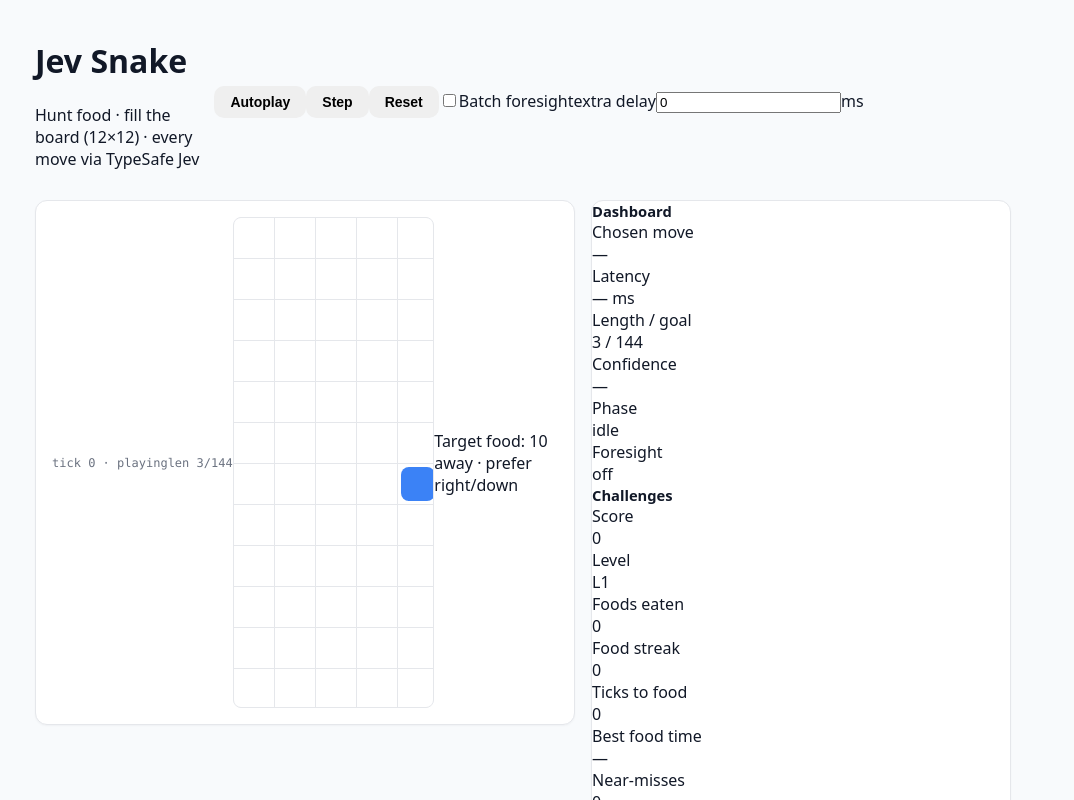
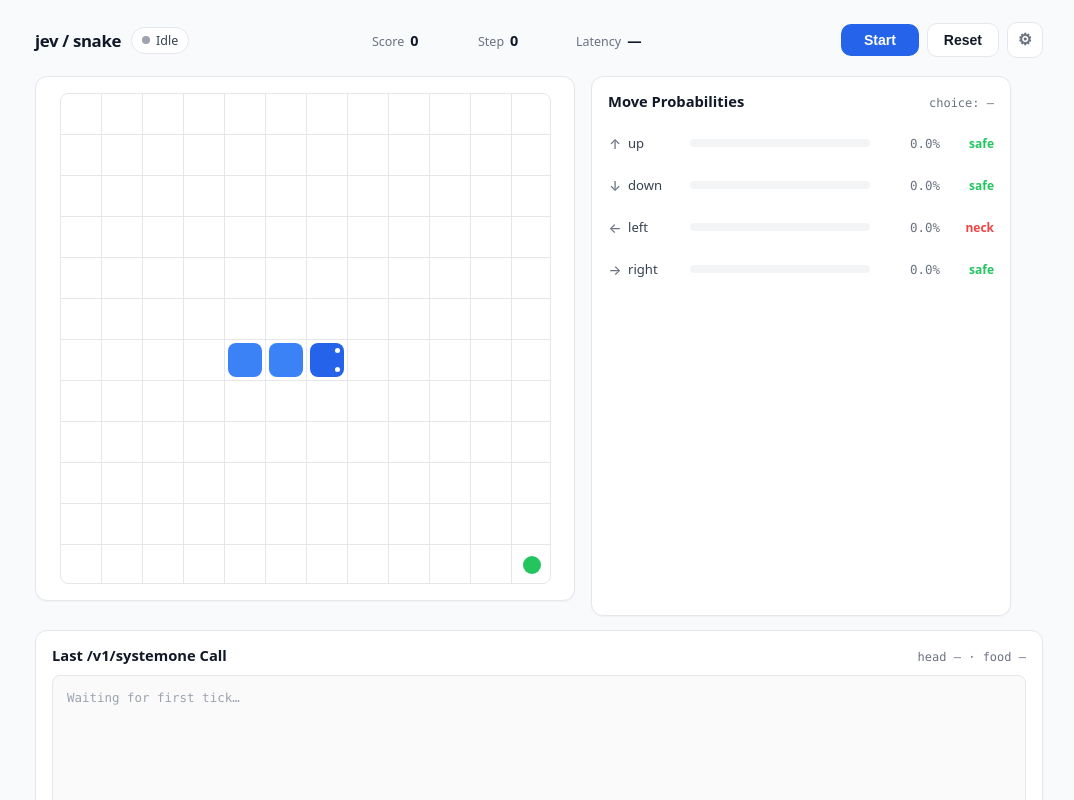
Before and after one commit to lalitsonawane/jev-snake, a Next.js app: page / in a window 1280 px wide. Shown: the top 800 px of the page, without its empty margins (101-1175 px from the left). Built offline with nearby package versions, Linux system fonts and the light colour scheme.

Commit message:
feat(ui): GIF tool chrome batch 1 — src/components/SnakeApp.tsx

```diff
--- a/src/components/SnakeApp.tsx
+++ b/src/components/SnakeApp.tsx
@@ -7,7 +7,6 @@ import {
   useMemo,
   useRef,
   useState,
-  type ReactNode,
 } from "react";
 import {
   ALL_DIRS,
@@ -15,7 +14,6 @@ import {
   createGame,
   DEFAULT_H,
   DEFAULT_W,
-  foodHint,
   legalMoves,
   serializeState,
   type Dir,
@@ -42,10 +40,110 @@ type JevTick = {
   batch: boolean;
 };
 
+const OPP: Record<Dir, Dir> = {
+  up: "down",
+  down: "up",
+  left: "right",
+  right: "left",
+};
+
+const DIR_ARROW: Record<Dir, string> = {
+  up: "↑",
+  down: "↓",
+  left: "←",
+  right: "→",
+};
+
+type MoveTag = "safe" | "neck" | "body";
+
+function tagForMove(dir: Dir, currentDir: Dir, legalSet: Set<Dir>): MoveTag {
+  if (legalSet.has(dir)) return "safe";
+  if (dir === OPP[currentDir]) return "neck";
+  return "body";
+}
+
+function fmtPct(n: unknown, digits = 1) {
+  if (typeof n !== "number" || Number.isNaN(n)) return "—";
+  return `${(n * 100).toFixed(digits)}%`;
+}
+
+function asPair(v: unknown): [number, number] | null {
+  if (Array.isArray(v) && v.length >= 2 && typeof v[0] === "number" && typeof v[1] === "number") {
+    return [v[0], v[1]];
+  }
+  return null;
+}
+
+/** Compact view of last Jev I/O for the JSON panel — derived only from real request/response. */
+function buildCallView(jev: JevTick | null): {
+  head: [number, number] | null;
+  food: [number, number] | null;
+  payload: Record<string, unknown> | null;
+} {
+  if (!jev) return { head: null, food: null, payload: null };
+  const req = (jev.request && typeof jev.request === "object" ? jev.request : {}) as Record<
+    string,
+    unknown
+  >;
+  const res = jev.response || {};
+  const head = asPair(req.head);
+  const food = asPair(req.food);
+  const dx = typeof req.food_dx === "number" ? req.food_dx : null;
+  const dy = typeof req.food_dy === "number" ? req.food_dy : null;
+  const legal = Array.isArray(req.legal)
+    ? (req.legal as string[])
+    : Array.isArray(jev.legal)
+      ? jev.legal
+      : [];
+
+  const state: Record<string, unknown> = {
+    head: head ?? req.head ?? null,
+    food: food ?? req.food ?? null,
+    food_delta: dx != null && dy != null ? [dx, dy] : null,
+    safe_moves: legal,
+  };
+
+  const move: Record<string, unknown> = {
+    choice: res.choice ?? null,
+    confidence: typeof res.confidence === "number" ? res.confidence : null,
+  };
+
+  return {
+    head,
+    food,
+    payload: { state, move },
+  };
+}
+
+function highlightJson(value: unknown): string {
+  const raw = JSON.stringify(value, null, 2);
+  // Escape HTML then color tokens
+  const esc = raw
+    .replace(/&/g, "&amp;")
+    .replace(/</g, "&lt;")
+    .replace(/>/g, "&gt;");
+  return esc.replace(
+    /("(?:\\.|[^"\\])*")(\s*:)?|\b(true|false)\b|\b(null)\b|-?\d+(?:\.\d+)?(?:[eE][+-]?\d+)?|[{}\[\],]/g,
+    (match, str, colon, bool, nul) => {
+      if (str !== undefined) {
+        if (colon !== undefined) {
+          return `<span class="jk">${str}</span>${colon}`;
+        }
+        return `<span class="js">${str}</span>`;
+      }
+      if (bool !== undefined) return `<span class="jb">${bool}</span>`;
+      if (nul !== undefined) return `<span class="jnul">${nul}</span>`;
+      if (/^-?\d/.test(match)) return `<span class="jn">${match}</span>`;
+      return `<span class="jp">${match}</span>`;
+    },
+  );
+}
+
 export default function SnakeApp() {
   const [game, setGame] = useState<Game>(() => createGame(DEFAULT_W, DEFAULT_H));
   const [running, setRunning] = useState(false);
   const [batch, setBatch] = useState(false);
+  const [gearOpen, setGearOpen] = useState(false);
   const [jev, setJev] = useState<JevTick | null>(null);
   const [error, setError] = useState<string | null>(null);
   const [tickMs, setTickMs] = useState(0);
@@ -55,6 +153,7 @@ export default function SnakeApp() {
   const busyRef = useRef(false);
   const batchRef = useRef(false);
   const lastActiveRef = useRef(Date.now());
+  const gearRef = useRef<HTMLDivElement | null>(null);
   /** Autoplay stops after this many ms with no user activity / hidden tab. */
   const IDLE_MS = 90_000;
 
@@ -86,7 +185,7 @@ export default function SnakeApp() {
     window.addEventListener("scroll", onAct, { passive: true });
     const id = window.setInterval(() => {
       if (!runningRef.current) return;
-      if (document.hidden) return; // visibility handler already stops
+      if (document.hidden) return;
       if (Date.now() - lastActiveRef.current < IDLE_MS) return;
       runningRef.current = false;
       setRunning(false);
@@ -101,6 +200,18 @@ export default function SnakeApp() {
       window.clearInterval(id);
     };
   }, [bumpActivity]);
+
+  // Close gear menu on outside click
+  useEffect(() => {
+    if (!gearOpen) return;
+    const onDoc = (e: MouseEvent) => {
+      if (gearRef.current && !gearRef.current.contains(e.target as Node)) {
+        setGearOpen(false);
+      }
+    };
+    document.addEventListener("mousedown", onDoc);
+    return () => document.removeEventListener("mousedown", onDoc);
+  }, [gearOpen]);
 
   const reset = useCallback(() => {
     runningRef.current = false;
@@ -189,7 +300,6 @@ export default function SnakeApp() {
         return false;
       }
 
-      // One combined paint: apply move then publish Jev (game first for board, jev second)
       const next = applyMove(g, move);
       gameRef.current = next;
       setGame(next);
@@ -244,50 +354,92 @@ export default function SnakeApp() {
     setRunning(next);
   };
 
-  const cells = game.width * game.height;
   const legal = jev?.legal || legalMoves(game);
   const legalSet = useMemo(() => new Set(legal), [legal]);
   const probs = jev?.response?.probabilities || {};
-  const scores = jev?.response?.scores;
-  const chosen = (jev?.response?.choice as string) || "—";
-  const hint = useMemo(() => foodHint(game.snake[0], game.food), [game.snake, game.food]);
-  const ch = game.challenges;
-  const danger = legal.length <= 1 && game.status === "playing";
+  const chosen = (jev?.response?.choice as string) || "";
+  const chosenPct =
+    chosen && typeof probs[chosen] === "number" ? fmtPct(probs[chosen]) : null;
 
-  // Stable JSON strings — only recompute when completed payload changes
-  const reqJson = useMemo(
-    () => (jev?.request != null ? JSON.stringify(jev.request, null, 2) : ""),
-    [jev?.request],
+  const statusKind =
+    game.status === "won"
+      ? "won"
+      : game.status === "lost"
+        ? "collision"
+        : running
+          ? "running"
+          : "idle";
+
+  const statusLabel =
+    statusKind === "won"
+      ? "Won"
+      : statusKind === "collision"
+        ? "Collision"
+        : statusKind === "running"
+          ? "Running"
+          : "Idle";
+
+  const callView = useMemo(() => buildCallView(jev), [jev]);
+  const jsonHtml = useMemo(
+    () => (callView.payload ? highlightJson(callView.payload) : ""),
+    [callView.payload],
   );
-  const resJson = useMemo(
-    () => (jev?.response != null ? JSON.stringify(jev.response, null, 2) : ""),
-    [jev?.response],
-  );
+
+  const headMeta = callView.head ? `[${callView.head[0]}, ${callView.head[1]}]` : "—";
+  const foodMeta = callView.food ? `[${callView.food[0]}, ${callView.food[1]}]` : "—";
 
   return (
     <div className="app">
       <header className="app-header">
-        <div>
-          <h1>Jev Snake</h1>
-          <p className="sub">
-            Hunt food · fill the board ({DEFAULT_W}×{DEFAULT_H}) · every move via TypeSafe Jev
-          </p>
+        <div className="header-left">
+          <h1>jev / snake</h1>
+          <span className={`status-pill ${statusKind}`}>
+            <span className="status-dot" aria-hidden />
+            {statusLabel}
+          </span>
         </div>
-        <div className="controls">
-          <button className="btn" onClick={toggleRun} disabled={game.status !== "playing"}>
-            {running ? "Pause" : "Autoplay"}
+
+        <div className="header-metrics">
+          <span className="metric score">
+            <span className="metric-label">Score</span>
+            <span className="metric-value">{game.challenges.score}</span>
+          </span>
+          <span className="metric step">
+            <span className="metric-label">Step</span>
+            <span className="metric-value">{game.ticks}</span>
+          </span>
+          <span className="metric latency">
+            <span className="metric-label">Latency</span>
+            <span className="metric-value">
+              {jev?.latencyMs != null ? `${jev.latencyMs} ms` : "—"}
+            </span>
+          </span>
+        </div>
+
+        <div className="header-right">
+          <button
+            className="btn btn-primary"
+            onClick={toggleRun}
+            disabled={game.status !== "playing"}
+          >
+            {running ? "Pause" : "Start"}
           </button>
-          <button
-            className="btn"
-            onClick={() => void step()}
-            disabled={running || game.status !== "playing"}
-          >
-            Step
-          </button>
-          <button className="btn btn-secondary" onClick={reset}>
+          <button className="btn btn-outline" onClick={reset}>
             Reset
           </button>
-          <label className={"toggle" + (batch ? " on" : "")}>
+          <div className="btn-gear-wrap" ref={gearRef} style={{ position: "relative" }}>
+            <button
+              type="button"
+              className={"btn btn-gear" + (batch ? " on" : "")}
+              aria-label="Settings"
+              title="Settings"
+              onClick={() => setGearOpen((o) => !o)}
+            >
+              ⚙
+            </button>
+            {gearOpen && (
+              <div className="gear-menu">
+                <label>
                   <input
                     type="checkbox"
                     checked={batch}
@@ -295,86 +447,57 @@ export default function SnakeApp() {
                   />
                   Batch foresight
                 </label>
-          <label className="field">
-            extra delay
+                <label>
+                  Delay
                   <input
                     type="number"
                     value={tickMs}
                     min={0}
                     step={25}
                     onChange={(e) => setTickMs(Math.max(0, Number(e.target.value) || 0))}
+                    style={{
+                      width: 64,
+                      marginLeft: 4,
+                      border: "1px solid #e5e7eb",
+                      borderRadius: 6,
+                      padding: "2px 6px",
+                    }}
                   />
-            ms
+                  <span className="muted">ms</span>
                 </label>
+              </div>
+            )}
+          </div>
         </div>
       </header>
 
-      {(game.status !== "playing" || error) && (
-        <div
-          className={
-            "banner " +
-            (error ? "banner-err" : game.status === "won" ? "banner-win" : "banner-lost")
-          }
-        >
-          {error
-            ? `Autoplay paused — ${error}`
-            : game.status === "won"
-              ? `WIN — board filled! Score ${ch.score} · ${ch.foodsEaten} foods · ${game.ticks} ticks`
-              : `LOST at tick ${game.ticks} · score ${ch.score}`}
-        </div>
-      )}
+      {error && <div className="error-banner">{error}</div>}
 
       <div className="main">
-        <BoardPanel
-          game={game}
-          cells={cells}
-          danger={danger}
-          huntText={
-            hint.dist == null
-              ? "—"
-              : `${hint.dist} away · prefer ${hint.prefer.join("/") || "—"}`
-          }
-        />
+        <BoardPanel game={game} />
 
-        <DashPanel
+        <ProbsPanel
+          probs={probs}
           chosen={chosen}
-          latencyMs={jev?.latencyMs}
-          confidence={jev?.response?.confidence}
-          phase={jev?.phase ?? "idle"}
-          cells={cells}
-          snakeLen={game.snake.length}
-          challenges={ch}
-          probs={probs}
-          scores={scores}
-          foresight={jev?.response?.foresight}
+          chosenPct={chosenPct}
           legalSet={legalSet}
-          batch={batch || Boolean(jev?.batch)}
+          currentDir={game.dir}
         />
       </div>
 
-      <RawPanel
-        phase={jev?.phase ?? "idle"}
-        reqJson={reqJson}
-        resJson={resJson}
+      <JsonPanel
+        headMeta={headMeta}
+        foodMeta={foodMeta}
+        html={jsonHtml}
         empty={!jev}
       />
     </div>
   );
 }
 
-/* ---------- memoized panels (stable layout, update highlights/numbers only) ---------- */
+/* ---------- memoized panels ---------- */
 
-const BoardPanel = memo(function BoardPanel({
-  game,
-  cells,
-  danger,
-  huntText,
-}: {
-  game: Game;
-  cells: number;
-  danger: boolean;
-  huntText: string;
-}) {
+const BoardPanel = memo(function BoardPanel({ game }: { game: Game }) {
   const occupied = useMemo(() => {
     const map = new Map<string, "H" | "o" | "*">();
     for (let i = game.snake.length - 1; i >= 0; i--) {
@@ -387,121 +510,83 @@ const BoardPanel = memo(function BoardPanel({
 
   return (
     <section className="panel board-panel">
-      <div className="panel-meta">
-        <span>
-          tick {game.ticks} · {game.status}
-          {danger ? " · ⚠ danger" : ""}
-        </span>
-        <span>
-          len {game.snake.length}/{cells}
-        </span>
-      </div>
       <div
         className="board"
         style={{ gridTemplateColumns: `repeat(${game.width}, var(--cell))` }}
+        aria-label="Snake board"
       >
         {Array.from({ length: game.height }, (_, y) =>
           Array.from({ length: game.width }, (_, x) => {
             const c = occupied.get(`${x},${y}`);
-            const kind =
-              c === "H"
-                ? "cell-head"
-                : c === "o"
-                  ? "cell-body"
-                  : c === "*"
-                    ? "cell-food"
-                    : "cell-empty";
-            return <div key={`${x}-${y}`} className={`cell ${kind}`} />;
+            if (c === "H") {
+              return (
+                <div key={`${x}-${y}`} className={`cell cell-head dir-${game.dir}`}>
+                  <span className="eye eye-a" />
+                  <span className="eye eye-b" />
+                </div>
+              );
+            }
+            if (c === "o") {
+              return <div key={`${x}-${y}`} className="cell cell-body" />;
+            }
+            if (c === "*") {
+              return (
+                <div key={`${x}-${y}`} className="cell cell-food-wrap">
+                  <span className="food-dot" />
+                </div>
+              );
+            }
+            return <div key={`${x}-${y}`} className="cell cell-empty" />;
           }),
         )}
       </div>
-      <div className="hunt-line">Target food: {huntText}</div>
     </section>
   );
 });
 
-const DashPanel = memo(function DashPanel({
+const ProbsPanel = memo(function ProbsPanel({
+  probs,
   chosen,
-  latencyMs,
-  confidence,
-  phase,
-  cells,
-  snakeLen,
-  challenges: ch,
-  probs,
-  scores,
-  foresight,
+  chosenPct,
   legalSet,
-  batch,
+  currentDir,
 }: {
+  probs: Record<string, number>;
   chosen: string;
-  latencyMs?: number;
-  confidence?: number;
-  phase: string;
-  cells: number;
-  snakeLen: number;
-  challenges: Game["challenges"];
-  probs: Record<string, number>;
-  scores?: JevResponse["scores"];
-  foresight?: JevResponse["foresight"];
+  chosenPct: string | null;
   legalSet: Set<Dir>;
-  batch: boolean;
+  currentDir: Dir;
 }) {
+  const choiceText =
+    chosen && chosenPct ? `choice: ${chosen} (${chosenPct})` : chosen ? `choice: ${chosen}` : "choice: —";
+
   return (
-    <section className="panel dash-panel">
-      <div className="panel-title">Dashboard</div>
-      <div className="dash-grid">
-        <DashStat label="Chosen move" value={String(chosen).toUpperCase()} big />
-        <DashStat label="Latency" value={`${latencyMs ?? "—"} ms`} />
-        <DashStat label="Length / goal" value={`${snakeLen} / ${cells}`} />
-        <DashStat label="Confidence" value={fmtPct(confidence)} />
-        <DashStat label="Phase" value={phase} />
-        <DashStat
-          label="Foresight"
-          value={batch ? String(foresight?.choice ?? "—").toUpperCase() : "off"}
-        />
+    <section className="panel probs-panel">
+      <div className="panel-head">
+        <h2 className="panel-title">Move Probabilities</h2>
+        <span className="panel-meta">{choiceText}</span>
       </div>
-
-      <div className="panel-title challenge-title">Challenges</div>
-      <div className="dash-grid">
-        <DashStat label="Score" value={String(ch.score)} big />
-        <DashStat label="Level" value={`L${ch.level}`} />
-        <DashStat label="Foods eaten" value={String(ch.foodsEaten)} />
-        <DashStat label="Food streak" value={String(ch.foodStreak)} />
-        <DashStat label="Ticks to food" value={String(ch.ticksSinceFood)} />
-        <DashStat
-          label="Best food time"
-          value={ch.bestFoodTicks == null ? "—" : `${ch.bestFoodTicks}t`}
-        />
-        <DashStat label="Near-misses" value={String(ch.nearMisses)} />
-        <DashStat label="Fill %" value={`${Math.round((snakeLen / cells) * 100)}%`} />
-      </div>
-
-      <div className="prob-heading">
-        All moves (fixed){batch ? " · batch scores" : ""} — illegal disabled
-      </div>
-      <div className="prob-list fixed">
+      <div className="prob-list">
         {ALL_DIRS.map((m) => {
           const ok = legalSet.has(m);
           const p = ok ? Number(probs[m] ?? 0) : 0;
-          const active = ok && m === chosen;
-          const sc = scores?.[m]?.score;
+          const active = Boolean(chosen) && m === chosen;
+          const tag = tagForMove(m, currentDir, legalSet);
+          const pctStr = ok ? fmtPct(p) : "0.0%";
+          const widthPct = ok ? Math.max(0, Math.min(100, p * 100)) : 0;
           return (
-            <div key={m} className={"prob-row" + (ok ? "" : " disabled")}>
-              <span className={"prob-name" + (active ? " active" : "")}>
+            <div key={m} className={"prob-row" + (active ? " chosen" : "")}>
+              <span className="prob-label">
+                <span className="arrow" aria-hidden>
+                  {DIR_ARROW[m]}
+                </span>
                 {m}
-                {!ok ? " ✕" : ""}
               </span>
               <div className="prob-track">
-                <div
-                  className={"prob-fill" + (active ? " active" : "")}
-                  style={{ width: `${Math.max(0, Math.min(100, p * 100))}%` }}
-                />
+                <div className="prob-fill" style={{ width: `${widthPct}%` }} />
               </div>
-              <span className="prob-pct">
-                {ok ? fmtPct(p) : "—"}
-                {batch && ok && typeof sc === "number" ? ` · s${sc.toFixed(2)}` : ""}
-              </span>
+              <span className="prob-pct">{pctStr}</span>
+              <span className={`prob-tag ${tag}`}>{tag}</span>
             </div>
           );
         })}
@@ -510,58 +595,30 @@ const DashPanel = memo(function DashPanel({
   );
 });
 
-const RawPanel = memo(function RawPanel({
-  phase,
-  reqJson,
-  resJson,
+const JsonPanel = memo(function JsonPanel({
+  headMeta,
+  foodMeta,
+  html,
   empty,
 }: {
-  phase: string;
-  reqJson: string;
-  resJson: string;
+  headMeta: string;
+  foodMeta: string;
+  html: string;
   empty: boolean;
 }) {
   return (
-    <details className="panel raw-panel" open>
-      <summary>
-        Raw Jev I/O <span className="muted">· {phase}</span>
-      </summary>
+    <section className="panel json-panel">
+      <div className="panel-head">
+        <h2 className="panel-title">Last /v1/systemone Call</h2>
+        <span className="panel-meta">
+          head {headMeta} · food {foodMeta}
+        </span>
+      </div>
       {empty ? (
-        <div className="muted">Waiting for first tick…</div>
+        <pre className="json-body json-empty">Waiting for first tick…</pre>
       ) : (
-        <div className="raw-split">
-          <div>
-            <div className="raw-label">REQUEST</div>
-            <pre className="raw-pre">{reqJson}</pre>
-          </div>
-          <div>
-            <div className="raw-label">RESPONSE</div>
-            <pre className="raw-pre">{resJson}</pre>
-          </div>
-        </div>
+        <pre className="json-body" dangerouslySetInnerHTML={{ __html: html }} />
       )}
-    </details>
+    </section>
   );
 });
-
-function DashStat({
-  label,
-  value,
-  big,
-}: {
-  label: string;
-  value: string;
-  big?: boolean;
-}) {
-  return (
-    <div className="dash-stat">
-      <div className="label">{label}</div>
-      <div className={"value" + (big ? " big" : "")}>{value}</div>
-    </div>
-  );
-}
-
-function fmtPct(n: unknown) {
-  if (typeof n !== "number" || Number.isNaN(n)) return "—";
-  return `${(n * 100).toFixed(1)}%`;
-}
```
Lines whose indentation alone changed are shown as unchanged.
